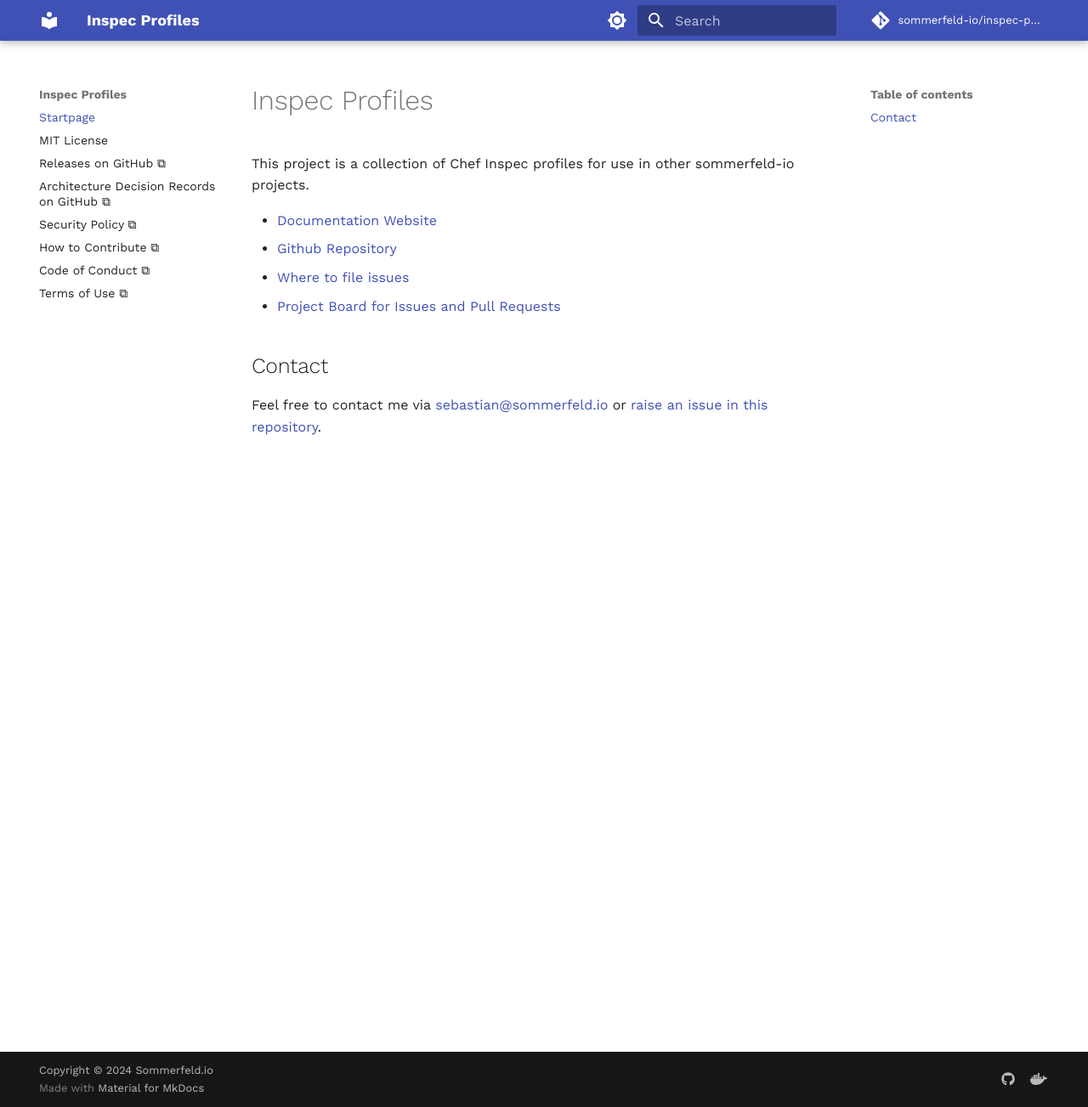
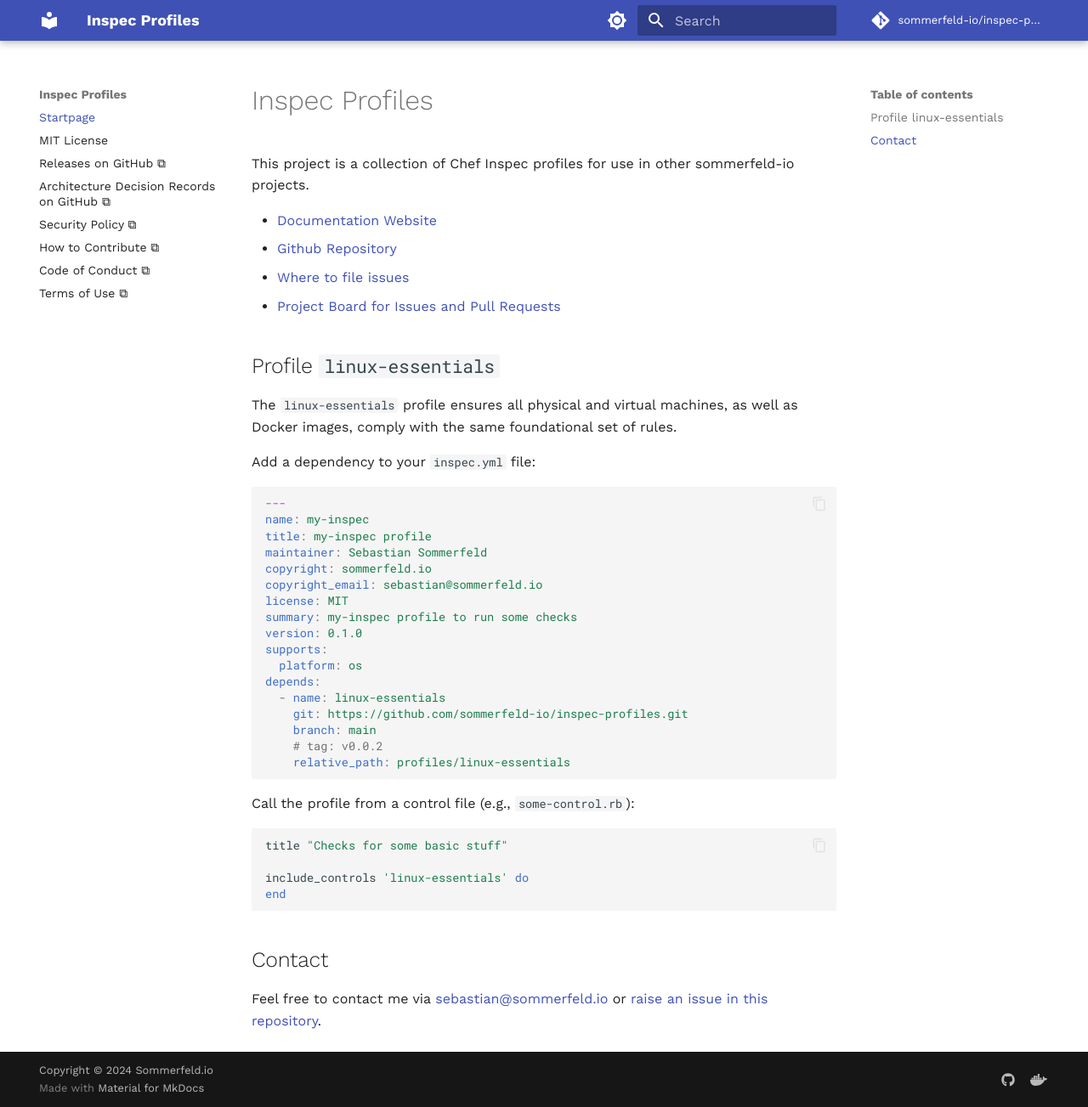
Before and after one commit to sommerfeld-io/inspec-profiles, an MkDocs documentation site: the page built from docs/index.md, in a window 1280 px wide and 1303 px high. Shown: the whole window at 85% size. Built offline with MkDocs 1.6.1 and Material for MkDocs 9.7.7, drawn with Linux system fonts in a browser that asks for light colours; comment, search, counter and statistics services are not loaded.

Commit message:
docs: linux-essentials on startpage and readme

````diff
--- a/docs/index.md
+++ b/docs/index.md
@@ -17,6 +17,41 @@ This project is a collection of Chef Inspec profiles for use in other sommerfeld
 - [Where to file issues][file-issues]
 - [Project Board for Issues and Pull Requests][project-board]
 
+## Profile `linux-essentials`
+
+The `linux-essentials` profile ensures all physical and virtual machines, as well as Docker images, comply with the same foundational set of rules.
+
+Add a dependency to your `inspec.yml` file:
+
+```yaml
+---
+name: my-inspec
+title: my-inspec profile
+maintainer: Sebastian Sommerfeld
+copyright: sommerfeld.io
+copyright_email: sebastian@sommerfeld.io
+license: MIT
+summary: my-inspec profile to run some checks
+version: 0.1.0
+supports:
+  platform: os
+depends:
+  - name: linux-essentials
+    git: https://github.com/sommerfeld-io/inspec-profiles.git
+    branch: main
+    # tag: v0.0.2
+    relative_path: profiles/linux-essentials
+```
+
+Call the profile from a control file (e.g., `some-control.rb`):
+
+```rb
+title "Checks for some basic stuff"
+
+include_controls 'linux-essentials' do
+end
+```
+
 ## Contact
 
 Feel free to contact me via <sebastian@sommerfeld.io> or [raise an issue in this repository][file-issues].
````
